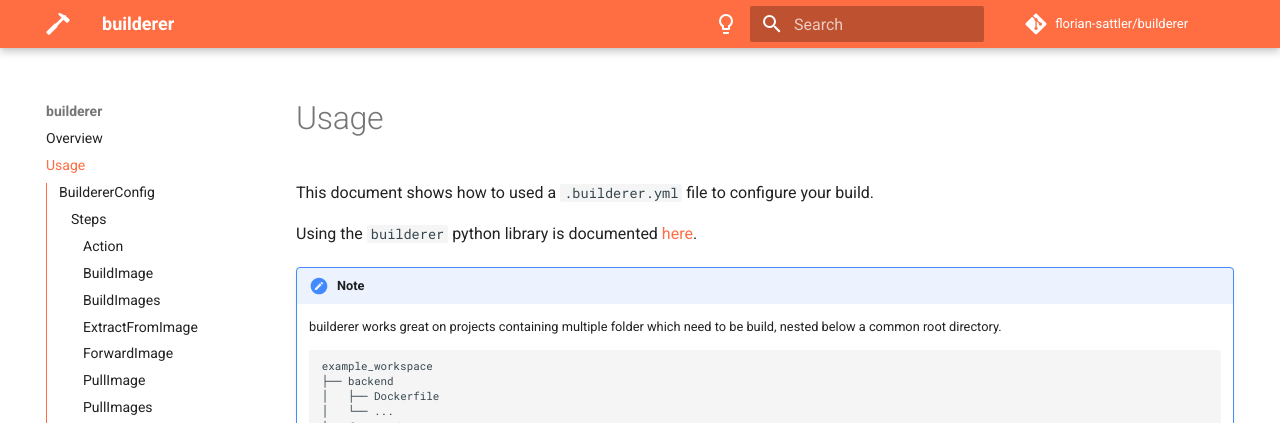
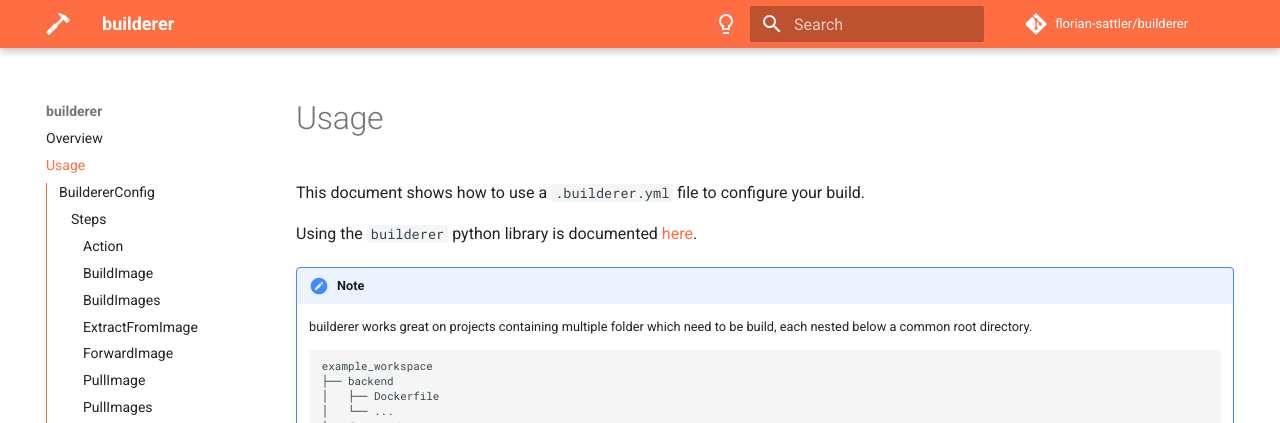
Before and after one commit to florian-sattler/builderer, an MkDocs documentation site: the page built from docs/usage.md, in a window 1280 px wide and 900 px high. Shown: the top 423 px of the window. Built offline with MkDocs 1.6.1 and Material for MkDocs 9.7.7, drawn with Linux system fonts in a browser that asks for light colours; comment, search, counter and statistics services are not loaded; some of the changed text lies outside the part shown.

Commit message:
Fix documentation typos (#5)

````diff
--- a/docs/schema.json
+++ b/docs/schema.json
@@ -348,7 +348,7 @@
         },
         "tags": {
           "title": "Tags to use",
-          "description": "One or multiple tags to use for each image. Default to ['latest']",
+          "description": "One or multiple tags to use for each image. Defaults to ['latest']",
           "type": "array",
           "items": {
             "type": "string"
--- a/docs/usage.md
+++ b/docs/usage.md
@@ -1,12 +1,12 @@
 # Usage
 
-This document shows how to used a `.builderer.yml` file to configure your build.
+This document shows how to use a `.builderer.yml` file to configure your build.
 
 Using the `builderer` python library is documented [here](library.md).
 
 !!! Note
 
-    builderer works great on projects containing multiple folder which need to be build, nested below a common root directory.
+    builderer works great on projects containing multiple folder which need to be build, each nested below a common root directory.
 
     ``` { .text .no-copy }
     example_workspace
````
Also changed, not shown: other parts of docs/usage.md (+1 -1 lines), docs/cli.md (+1 -1 lines), docs/index.md (+1 -1 lines), 1 other file.
